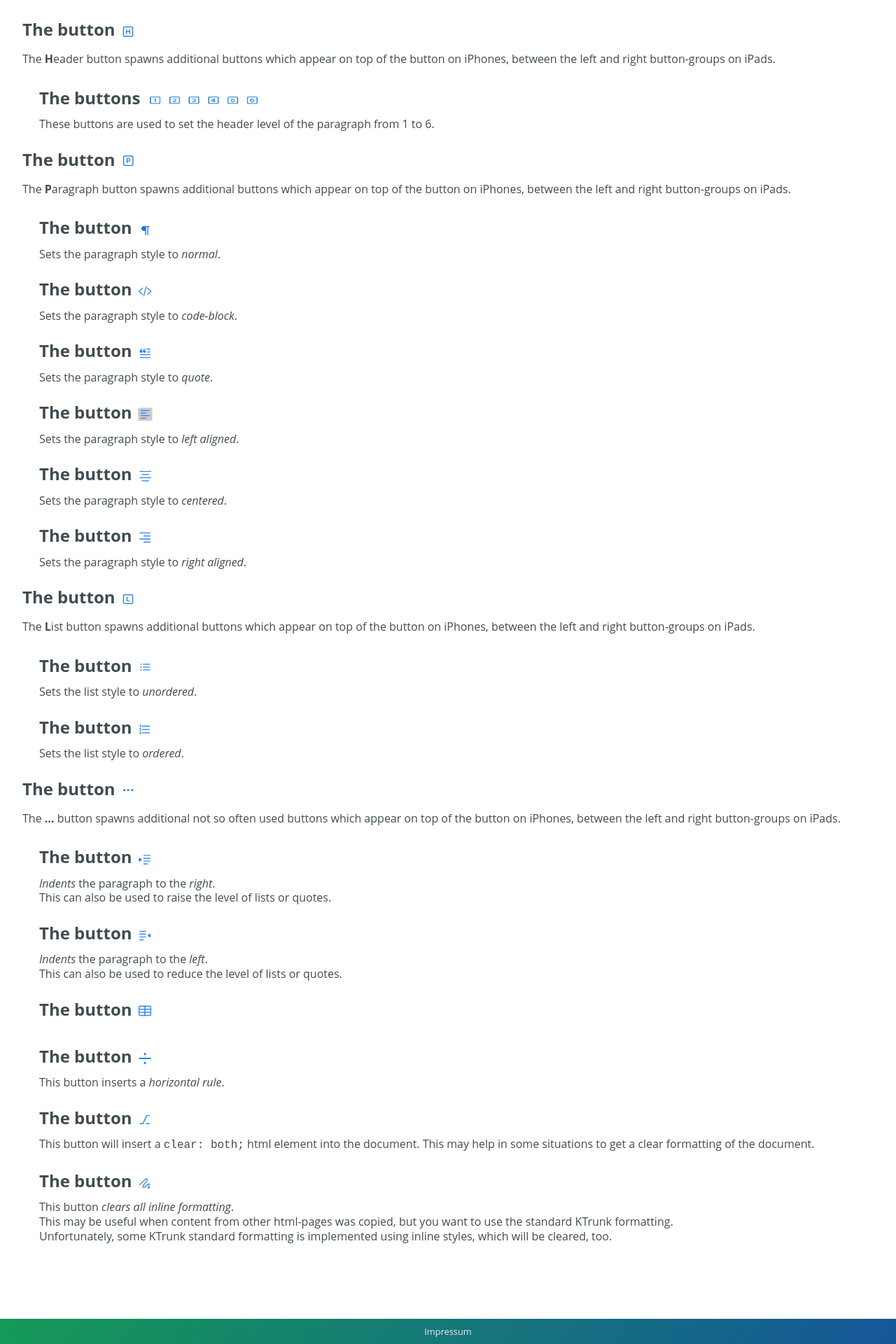
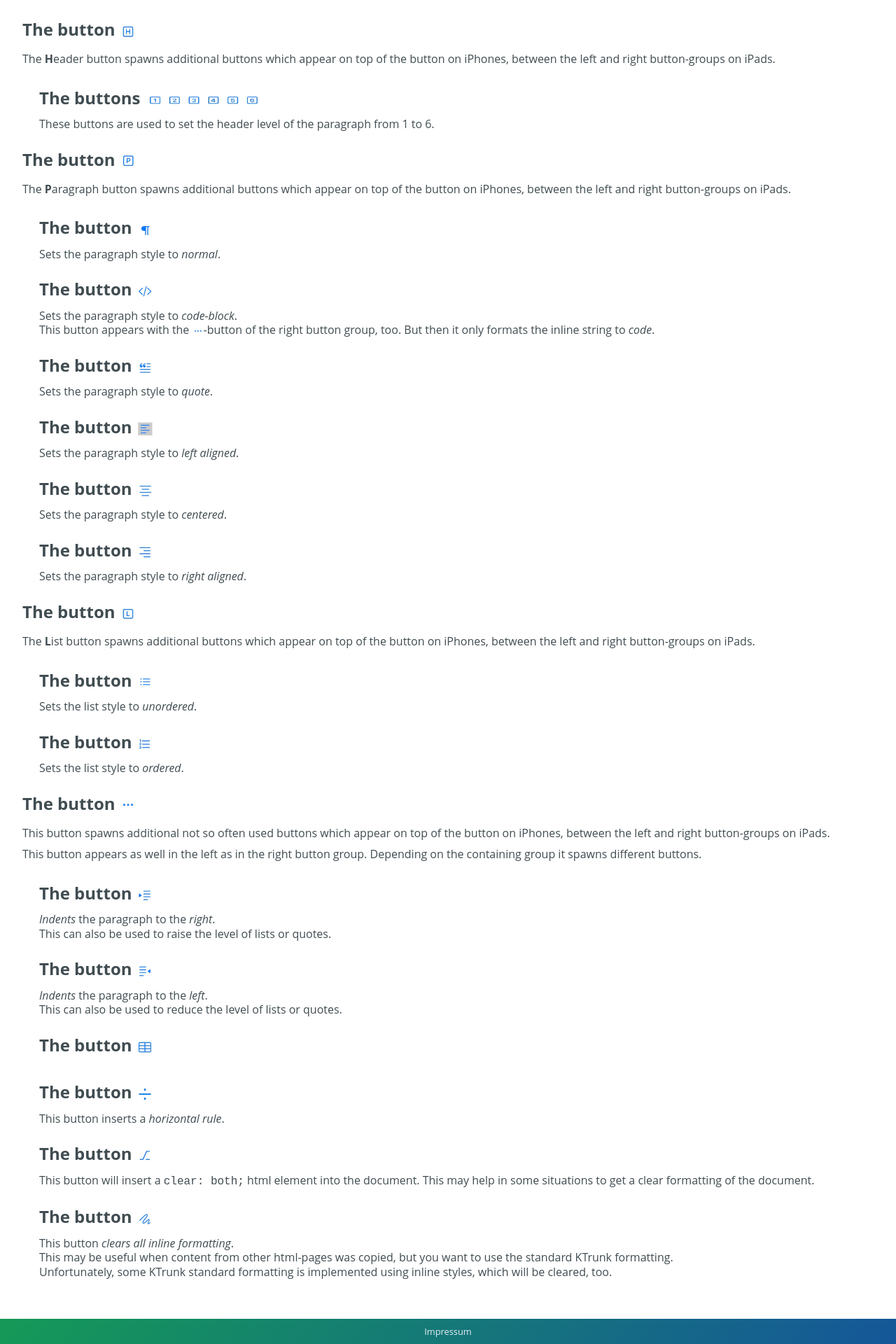
Before and after one commit to cs-LA/home, a Jekyll site: the page built from KTrunk/Manual/EditMode.md, in a window 1280 px wide. Shown: the part 947-2867 px from the top of the page at 70% size. Built offline with Jekyll 4.4.1, drawn with Linux system fonts in a browser that asks for light colours; our own code applies the rules of GitHub Pages for plain Markdown files.

Commit message:
Update EditMode.md

```diff
--- a/KTrunk/Manual/EditMode.md
+++ b/KTrunk/Manual/EditMode.md
@@ -54,6 +54,10 @@
   <span class="en">Sets the paragraph style to <i>code-block</i>.</span>
   <span class="de">Setzt den Paragraphen-Stil auf <i>Code-Block</i>.</span>
 
+  <span class="en">This button appears with the <img src="buttons/hEllip.jpg" class="inLine">-button of the right button group, too. But then it only formats the inline string to <i>code</i>.</span>
+  <span class="de">Diese Schaltfläche taucht auch auf, wenn man in der rechten Schaltflächen-Gruppe die <img src="buttons/hEllip.jpg" class="inLine">-Schaltfläche klickt. Aber dann wird nur der InLine-String als <i>Code</i> formatiert.</span>
+
+
   <h3><span class="en">The button <img src="buttons/quote.jpg" class="inLine"></span><span class="de">Die Schaltfläche <img src="buttons/quote.jpg" class="inLine"></span></h3>
 
   <span class="en">Sets the paragraph style to <i>quote</i>.</span>
@@ -94,8 +98,11 @@
 
 <h3><span class="en">The button <img src="buttons/hEllip.jpg" class="inLine"></span><span class="de">Die Schaltfläche <img src="buttons/hEllip.jpg" class="inLine"></span></h3>
 
-<span class="en">The <b>&hellip;</b> button spawns additional not so often used buttons which appear on top of the button on iPhones, between the left and right button-groups on iPads.</span>
-<span class="de">Die <b>&hellip;</b>-Schaltfläche bringt weitere, nicht so häufig benötigte Schaltflächen zum Vorschein, die auf iPhones oberhalb der Schaltfläche, auf iPads zwischen den linken und rechten Schaltflächen-Gruppen erscheinen.</span>
+<span class="en">This button spawns additional not so often used buttons which appear on top of the button on iPhones, between the left and right button-groups on iPads.</span>
+<span class="de">Diese Schaltfläche bringt weitere, nicht so häufig benötigte Schaltflächen zum Vorschein, die auf iPhones oberhalb der Schaltfläche, auf iPads zwischen den linken und rechten Schaltflächen-Gruppen erscheinen.</span>
+
+<span class="en">This button appears as well in the left as in the right button group. Depending on the containing group it spawns different buttons.</span>
+<span class="de">Diese Schaltfläche taucht sowohl in der linken als auch in der rechte Schaltflächen-Gruppe auf. Je nachdem, i welcher Gruppe man diese Schaltfläche klickt, werden unterschiedlich Schaltflächen angezeigt.</span>
 
 <div style="margin-left: 1.5em">
   <h3><span class="en">The button <img src="buttons/indentRight.jpg" class="inLine"></span><span class="de">Die Schaltfläche <img src="buttons/indentRight.jpg" class="inLine"></span></h3>
```
